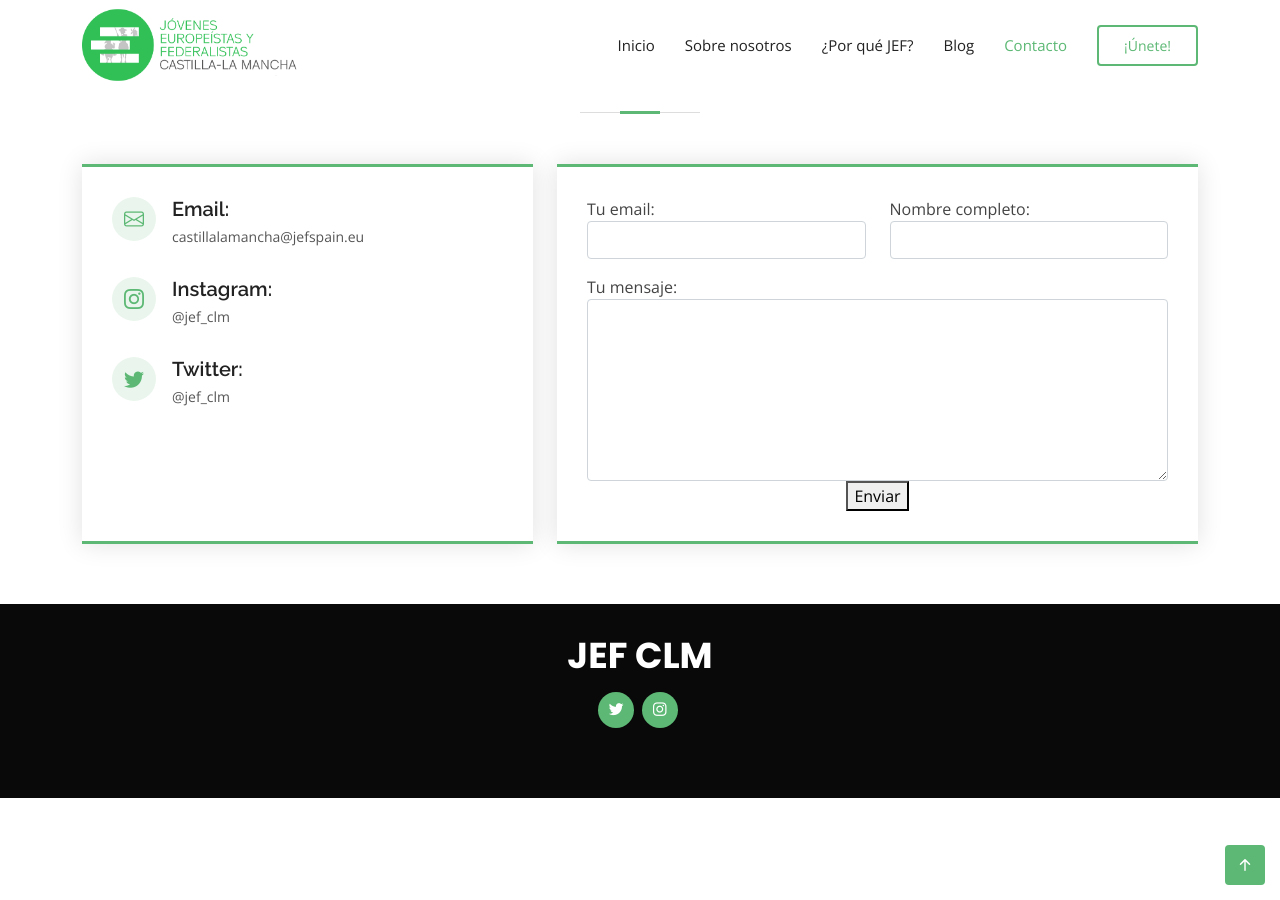
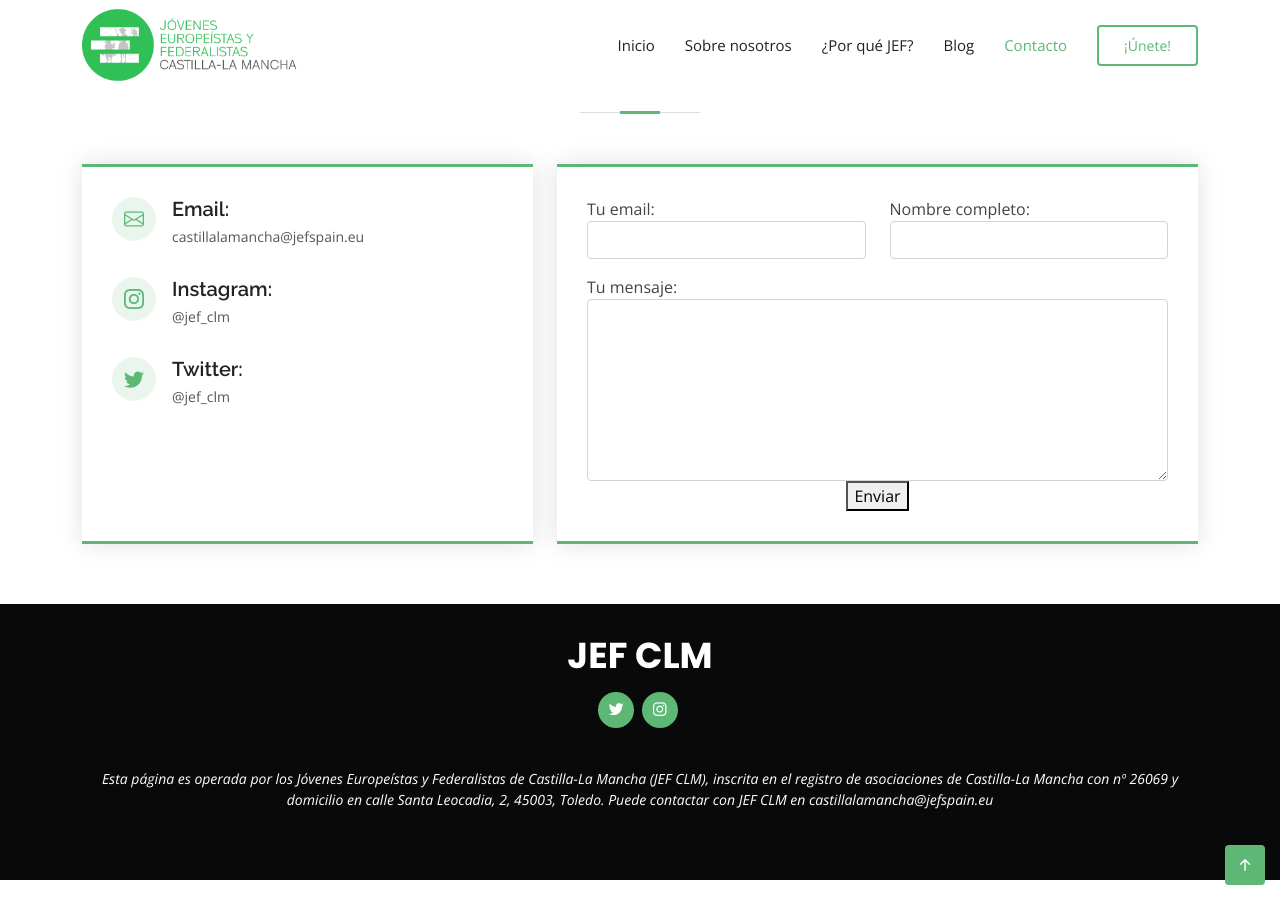
Before and after one commit to blasf1/jefclm, a Jekyll site: the page built from index.html, in a window 1280 px wide and 900 px high, scrolled down 3100 px. Built offline with Jekyll 4.4.1, drawn with Linux system fonts in a browser that asks for light colours.

Commit message:
Add disclaimer

```diff
--- a/_layouts/default.html
+++ b/_layouts/default.html
@@ -110,6 +110,9 @@
             <!-- <a href="#" class="google-plus"><i class="bx bxl-skype"></i></a> -->
             <!-- <a href="#" class="linkedin"><i class="bx bxl-linkedin"></i></a> -->
           </div>
+          <p>Esta página es operada por los Jóvenes Europeístas y Federalistas de Castilla-La Mancha (JEF CLM), inscrita en el registro de asociaciones de
+            Castilla-La Mancha con nº 26069 y domicilio en calle Santa Leocadia, 2, 45003, Toledo. Puede contactar con JEF CLM en castillalamancha@jefspain.eu
+          </p>
         </div>
       </footer><!-- End Footer -->
 
```
